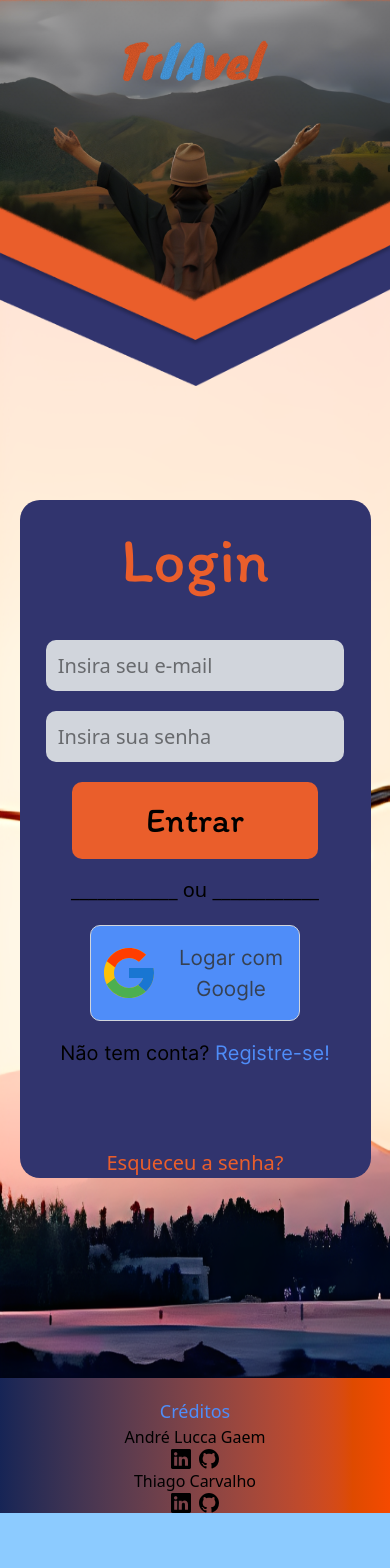
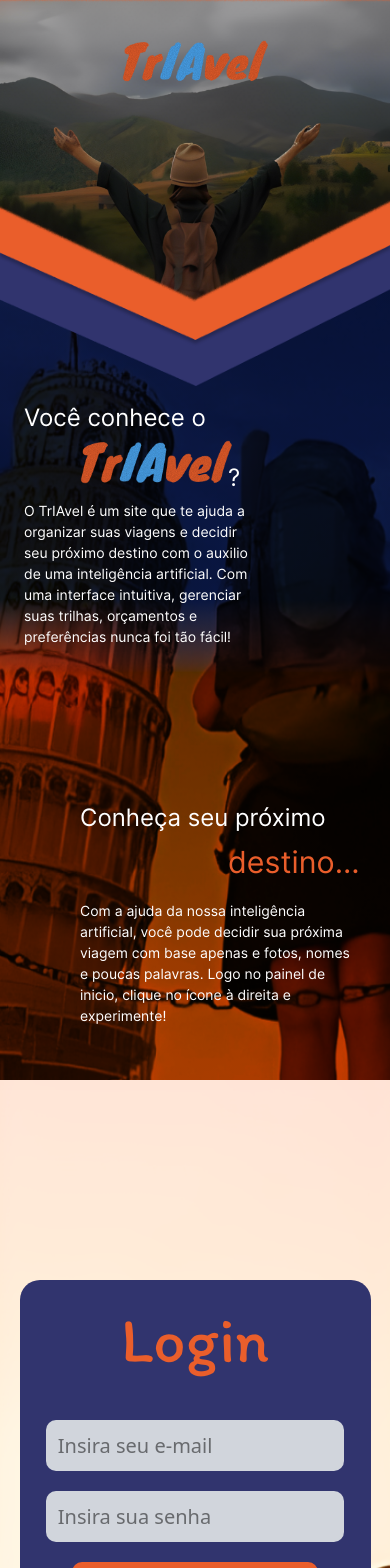
Before and after one commit to tfnt128/Triavel, a React (Vite) app in the folder triavel-frontend/: page / in a window 390 px wide. Shown: the top 1568 px of the page. Before the commit the page ends 1513 px from the top, so only its background shows below. Built offline with nearby package versions, Linux system fonts and the light colour scheme; what tailwindcss-animated would draw is missing.

Commit message:
Commit parcial da section 1 de informações da pagina de login

```diff
--- a/triavel-frontend/src/components/Login/Footer.jsx
+++ b/triavel-frontend/src/components/Login/Footer.jsx
@@ -3,7 +3,7 @@ import { BsGithub } from "react-icons/bs";
 
 function Footer({ClassName}){
     return(
-        <div className={`w-full lg:h-[30%] h-[100%] flex flex-col items-center ${ClassName}`}  >
+        <div className={`w-full lg:h-[30%] flex flex-col items-center ${ClassName}`}  >
             <h3 className="primary-color text-[18px] lg:text-[100px] mt-5 lg:mt-10 ">Créditos</h3>
             <h3 className=" text-[16px] lg:text-[90px] mt-0.3 lg:mt-0.5 ">André Lucca Gaem</h3>
             <div className="lg:hidden flex flex-row gap-2">
--- a/triavel-frontend/src/components/Login/Header.jsx
+++ b/triavel-frontend/src/components/Login/Header.jsx
@@ -6,6 +6,7 @@ import aviaodecolano from "../Login/aviaodecolano.png"
 import { FcGoogle } from "react-icons/fc"
 import { Link, useNavigate, useNavigation } from "react-router-dom"
 import Footer from "./Footer"
+import Secinfoum from "./Secinfoum/Secinfoum"
 
 function Header(){
     const navigate = useNavigate();
@@ -18,13 +19,15 @@ function Header(){
     }
     return(
         <>
+
             <div className=" flex flex-col items-center ">
                 <img src={Title} className="absolute animate-fade-down z-[8] h-[5%] lg:h-[10%] lg:mt-20 mt-10"/>
                 <img src={Pessoaviajando} className="absolute z-[7] w-full animate-fade lg:h-650 "/>
                 <img src={Headerangle} className="absolute z-[6] w-full animate-fade-down animate-delay-0 lg:h-700"/>
                 <img src={Headeranglea} className="absolute z-[5] w-full animate-fade-down animate-delay-0 lg:h-700"/>
-                <img src={aviaodecolano} className="lg:hidden flex absolute mt-65 w-300 h-290 z-[2]"/>
-                <div className="lg:w-[50%] lg:h-[125%] w-[90%] h-[80%] flex mb-50 flex-col animate-fade-up lg:absolute  items-center ml-0.7 lg:mt-145 mt-125 lg:rounded-[90px] rounded-[20px] z-[60] bg-terciary">
+                <img src={aviaodecolano} className="lg:hidden flex absolute mt-260 w-300 h-290 z-[2]"/>
+                <Secinfoum ClassName="relative z-[2] mt-70 w-full lg:h-[3000px] h-[800px] lg:mt-525" />
+                <div className="lg:w-[50%] lg:h-[125%] w-[90%] h-[80%] flex mb-50 flex-col animate-fade-up lg:absolute  items-center ml-0.7 lg:mt-3000 mt-50 lg:rounded-[90px] rounded-[20px] z-[60] bg-terciary">
                     <h1 className="font-itim secundary-color lg:text-[2000%] text-[400%] lg:mt-20 mt-3">Login</h1>
                     <input type="text" className=" outline-none transition-transform ease-in-out hover:scale-105 lg:w-[90%] w-[85%] lg:h-[30%] h-[10%] lg:p-2 p-3 lg:rounded-[60px] rounded-[10px] lg:mt-[2%] mt-8 bg-gray-300 lg:text-[100px] text-[20px] lg:placeholder:text-[100px] placeholder:text-[20px] placeholder:font-inter placeholder:text-sencundary-color" placeholder="Insira seu e-mail"/>
                     <input type="password" className=" outline-none transition-transform ease-in-out hover:scale-105 lg:w-[90%] w-[85%] lg:h-[30%] h-[10%] lg:p-2 p-3 lg:rounded-[60px] rounded-[10px] lg:mt-[2%] mt-5 bg-gray-300 lg:text-[100px] text-[20px] lg:placeholder:text-[100px] placeholder:text-[20px] placeholder:font-inter placeholder:text-sencundary-color" placeholder="Insira sua senha"/>
@@ -44,6 +47,7 @@ function Header(){
                 </div>
 
             </div>
+
            <Footer ClassName="lg:mt-[4000px] relative z-[100] bg-gradient-to-r from-blue-950 to-orange-600"/>
         </>
     )
--- /dev/null
+++ b/triavel-frontend/src/components/Login/Secinfoum/Secinfoum.jsx
@@ -0,0 +1,32 @@
+import Towerpiza from "./Towerpiza.png"
+import Title from "../../Loadingpage/Title.png"
+
+function Secinfoum({ClassName}){
+    return(
+        <>
+
+            <div className={`bg-gradient-to-t  from-orange-600 from-[50%]  to-blue-950 to-[60%] lg:bg-gradient-to-l lg:from-orange-600 lg:from-[10%] lg:to-[50%] ${ClassName}`}>
+                <img src={Towerpiza} className=" w-full h-full mix-blend-multiply absolute z-[1] lg:hidden"/>
+                <h1 className=" animate-fade-right absolute z-[2] lg:mt-200 mt-30  text-white font-inter ml-6 text-[150%] lg:text-[900%]">Você conhece o </h1>
+                <div className=" animate-fade-right absolute z-[3] flex flex-row">
+                    <img src={Title} className="mt-40 relatve z-[3] lg:mt-250 ml-20 lg:ml-70  w-[50%] lg:w-[1300px]"/>
+                    <h1 className="absolute z-[2] mt-45 lg:mt-300 text-white font-inter ml-57 lg:ml-380 text-[150%] lg:text-[900%]">?</h1>
+                </div>
+                <p className="w-[60%] lg:w-[40%] absolute z-[2] text-[14px] lg:text-[60px]  text-white font-inter ml-6 lg:ml-20 mt-55 lg:mt-370">
+                    O TrIAvel é um site que te ajuda a organizar suas viagens e decidir seu próximo destino com o auxilio de uma inteligência artificial. Com uma interface intuitiva, gerenciar suas trilhas, orçamentos e preferências nunca foi tão fácil!
+                </p>
+
+                <h1 className="absolute z-[2] lg:mt-500 mt-130 text-white font-inter ml-20 text-[150%] lg:ml-640 lg:text-[900%]">Conheça seu próximo</h1>
+                <h1 className="absolute z-[2] mt-140 lg:mt-540 secundary-color font-inter ml-57 text-[190%] lg:ml-640 lg:text-[1000%]">destino...</h1>
+                <p className="w-[70%] absolute z-[2] text-[14px]  text-white font-inter ml-20 mt-155">
+                    Com a ajuda da nossa inteligência artificial, você pode decidir sua próxima viagem com base apenas e fotos, nomes e poucas palavras. Logo no painel de inicio, clique no ícone à direita e experimente!
+                </p>
+
+            </div>
+
+
+        </>
+    )
+}
+
+export default Secinfoum;
```
Also changed, not shown: triavel-frontend/src/components/Login/Secinfoum/Mulhermala.png (added), triavel-frontend/src/components/Login/Secinfoum/Towerpiza.png (added).
